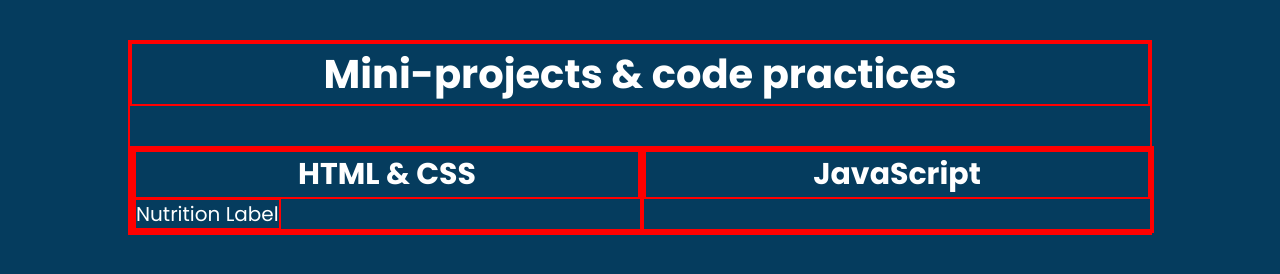
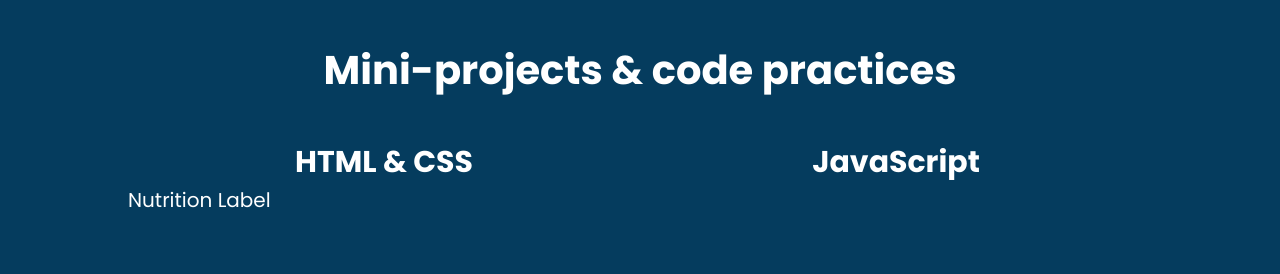
Before and after one commit to shugewang/mini-projects, a plain HTML site: page index.html in a window 1280 px wide. Drawn offline with Linux system fonts and the light colour scheme.

Commit message:
removed borders

```diff
--- a/style.css
+++ b/style.css
@@ -5,9 +5,6 @@
     margin: 0;
 }
 
-body * {
-    border: red 2px solid;
-}
 
 body {
     font-family: Poppins, sans-serif;
```
